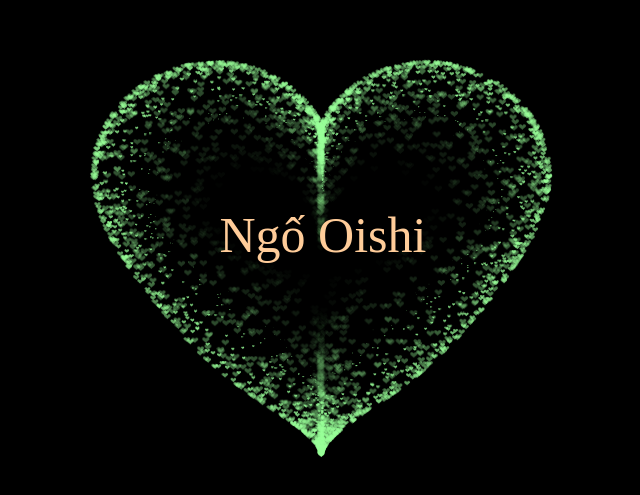
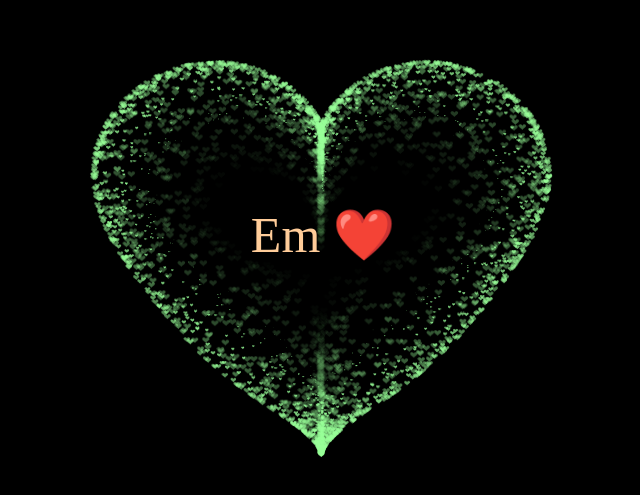
Before and after one commit to marcustrng/ForMyLove, a React (Vite) app: page / in a window 1280 px wide. Shown: the part 141-636 px from the top of the page, without its empty margins (317-957 px from the left). Built offline with nearby package versions, Linux system fonts and the light colour scheme.

Commit message:
Init a gift for my love

```diff
--- a/src/App.jsx
+++ b/src/App.jsx
@@ -309,7 +309,7 @@ function App() {
           transform: "translate(-50%, -50%)",
           zIndex: 2
         }}>
-          <p>Ngố Oishi</p>
+          <p>Em ❤️</p>
         </div>
         <audio src="/VeDayNhe.mp3" autoPlay loop/>
         <canvas id="pinkboard">
```
